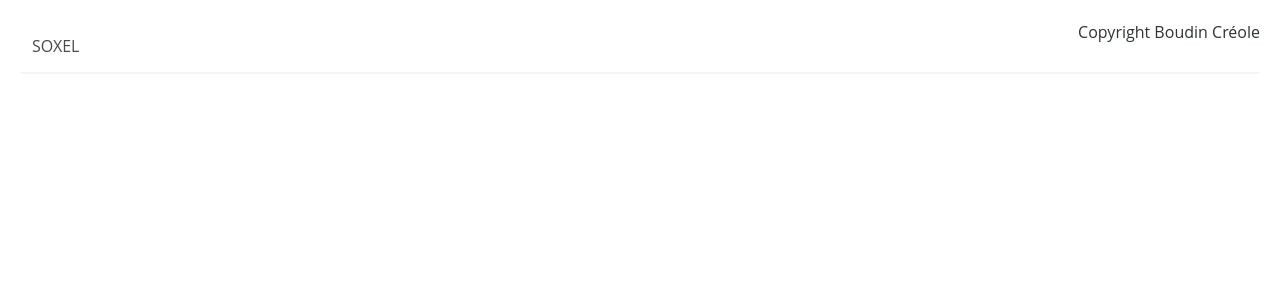
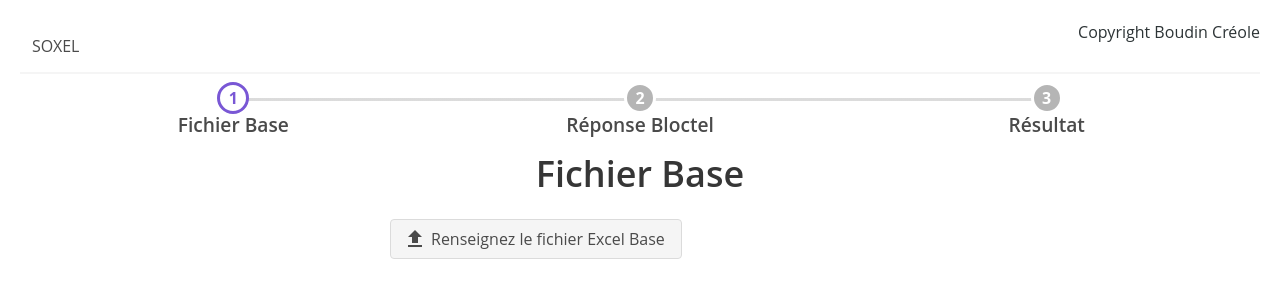
Before and after one commit to alexsedlex/soxel, a Vue app: page / in a window 1280 px wide. Shown: the top 300 px of the page. Built offline with nearby package versions, Linux system fonts and the light colour scheme.

Commit message:
file selection'

```diff
--- a/src/views/SoxelMapperVue.vue
+++ b/src/views/SoxelMapperVue.vue
@@ -19,16 +19,123 @@
   #L%
   -->
 <template>
-  <div class="lakes"></div>
+  <b-steps
+    v-model="activeStep"
+    :animated="true"
+    :rounded="true"
+    :clickable="true"
+    :has-navigation="false"
+  >
+    <b-step-item step="1" label="Fichier Base" :clickable="true">
+      <div class="content">
+        <h1 class="title has-text-centered">Fichier Base</h1>
+
+        <b-upload v-model="baseFile" class="file-label" accept=".ods" multiple>
+          <span class="file-cta">
+            <b-icon class="file-icon" icon="upload"></b-icon>
+            <span class="file-label"> Renseignez le fichier Excel Base</span>
+          </span>
+          <span class="file-name" v-if="baseFile.length > 0">
+            {{ baseFile[0].name }}
+          </span>
+        </b-upload>
+      </div>
+    </b-step-item>
+
+    <b-step-item
+      step="2"
+      label="Réponse Bloctel"
+      :clickable="baseFile.length > 0"
+    >
+      <div class="content">
+        <h1 class="title has-text-centered">Réponse Bloctel</h1>
+
+        <b-upload
+          v-model="answerFile"
+          class="file-label"
+          accept=".ods"
+          multiple
+        >
+          <span class="file-cta">
+            <b-icon class="file-icon" icon="upload"></b-icon>
+            <span class="file-label"> Renseignez le fichier Bloctel</span>
+          </span>
+          <span class="file-name" v-if="answerFile.length > 0">
+            {{ answerFile[0].name }}
+          </span>
+        </b-upload>
+      </div>
+    </b-step-item>
+
+    <b-step-item
+      step="3"
+      label="Résultat"
+      :clickable="baseFile.length > 0 && answerFile.length > 0"
+    >
+      <div class="content">
+        <h1 class="title has-text-centered">Résultat</h1>
+
+        <b-loading v-model="isCalculating" />
+        <span v-if="isCalculating">
+          Calcul en cours, ce service vous êtes offert par votre dévoué boudin
+          créole...</span
+        >
+        <div v-else>
+          <b-message type="is-success">Calcul terminé !</b-message>
+          <b-button @click="download">Télécharger le résultat </b-button>
+        </div>
+      </div>
+    </b-step-item>
+  </b-steps>
 </template>
 
 <script lang="ts">
-import { Component, Vue } from "vue-property-decorator";
+import { Component, Vue, Watch } from "vue-property-decorator";
 
 @Component({})
-export default class SoxelMapperVue extends Vue {}
+export default class SoxelMapperVue extends Vue {
+  activeStep = 0;
+  baseFile: File[] = [];
+  answerFile: File[] = [];
+  resultFile: File[] = [];
+  isCalculating = false;
+
+  @Watch("baseFile")
+  baseFileChanged(): void {
+    if (this.baseFile.length > 0) {
+      this.activeStep = 1;
+    }
+  }
+
+  @Watch("answerFile")
+  anwserFileChanged(): void {
+    if (this.answerFile.length > 0) {
+      this.launchCalculation();
+      this.activeStep = 2;
+    }
+  }
+
+  launchCalculation(): void {
+    this.isCalculating = true;
+    // eslint-disable-next-line @typescript-eslint/no-this-alias
+    const that = this;
+    setTimeout(() => {
+      that.resultFile = that.baseFile;
+      that.isCalculating = false;
+    }, 5000);
+  }
+
+  download(): void {
+    console.error("DONE LOAD");
+  }
+}
 </script>
 
 <style scoped lang="less">
 @import "../less/main";
+
+.content {
+  margin: auto;
+  width: 500px;
+}
 </style>
```
Also changed, not shown: src/services/Constants.ts (+1 -20 lines).
